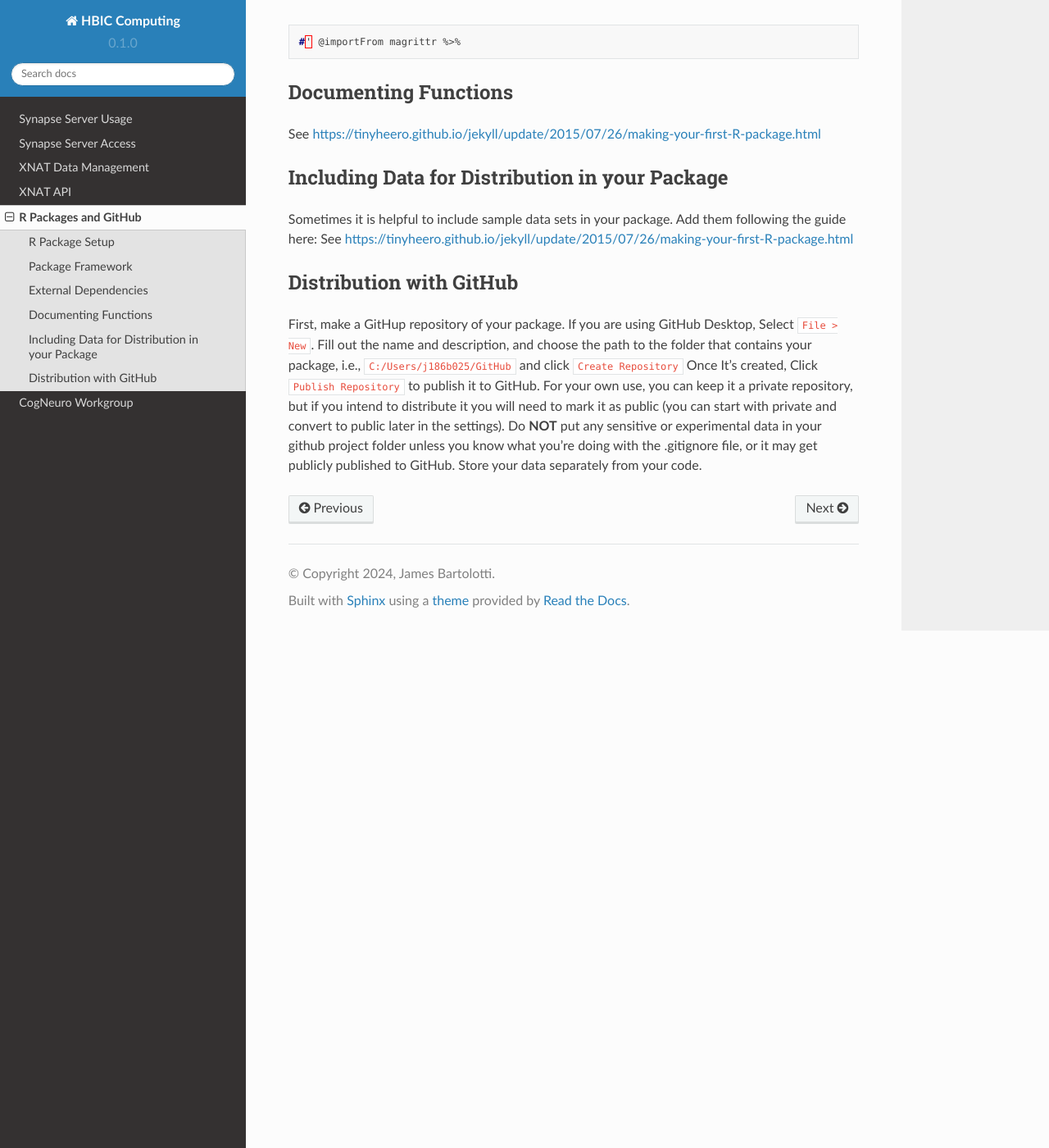
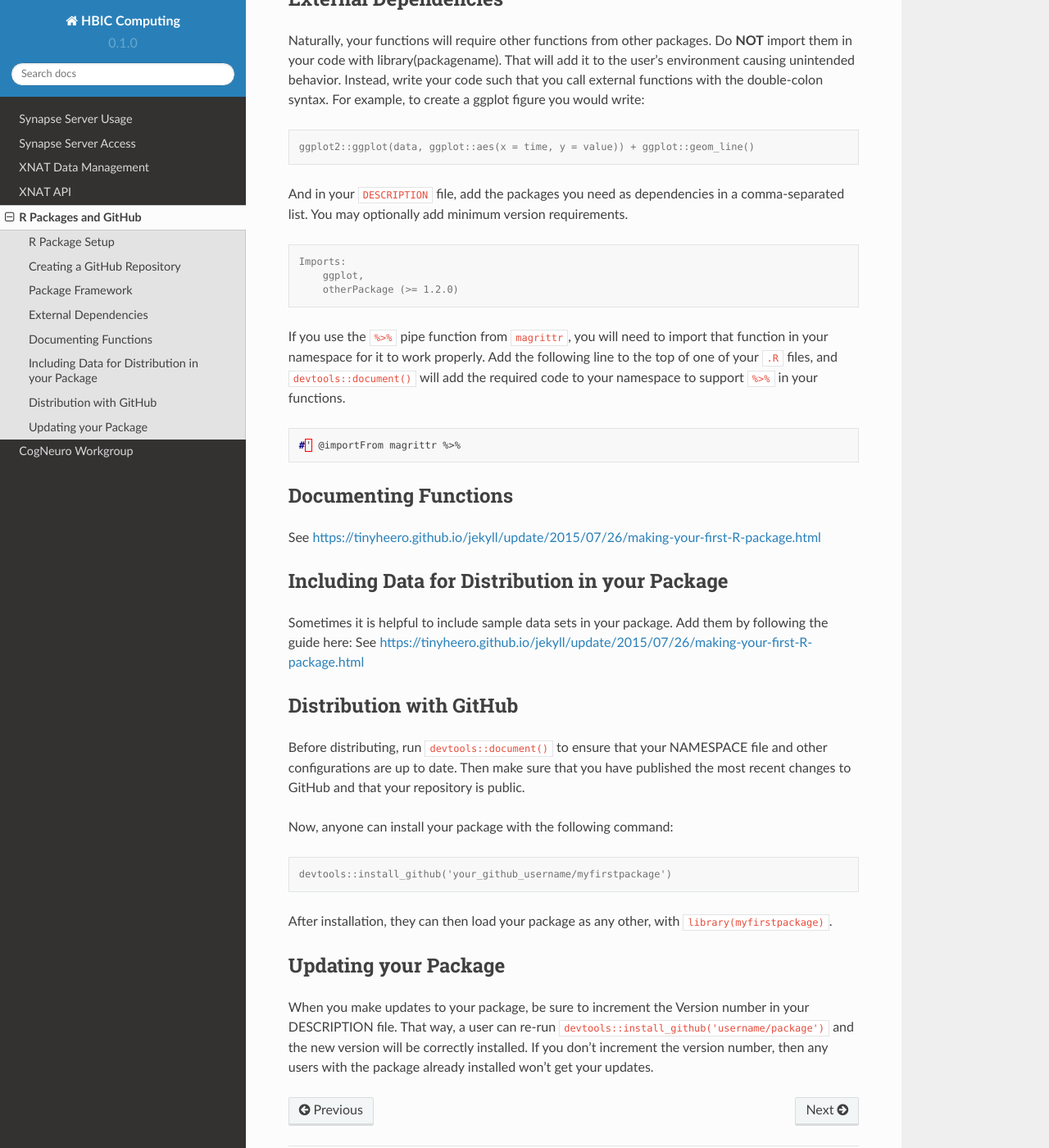
Before and after one commit to jbartolotti/hbic-computing, a Sphinx documentation site: the page built from docs/source/rgithub.rst, in a window 1280 px wide and 1400 px high, scrolled down 2016 px. Shown: the whole window at 82% size. Built offline with Sphinx 7.4.7 and the Read the Docs theme 2.0.0, drawn with Linux system fonts in a browser that asks for light colours; some of the changed text lies outside the part shown.

Commit message:
Update rgithub.rst

```diff
--- a/docs/source/rgithub.rst
+++ b/docs/source/rgithub.rst
@@ -33,6 +33,14 @@
 myfirstpackage.Rproj: Open this in RStudio to load your entire project for working on.
 NAMESPACE: In an R package, some functions are available to the user, and some are internal functions not exposed to the user. NAMESPACE is a list of exposed functions for the user. Do not edit this by hand. Instead, devtools will manage this file.
 R: This is where all your R code goes for your package.
+
+Creating a GitHub Repository
+----------------------
+
+First, make a GitHup repository of your package. If you are using GitHub Desktop, Select ``File > New``. Fill out the name and description, and choose the path to the folder that contains your package, i.e., ``C:/Users/j186b025/GitHub`` and click ``Create Repository`` Once It's created, Click ``Publish Repository`` to publish it to GitHub. For your own use, you can keep it a private repository, but if you intend to distribute it you will need to mark it as public (you can start with private and convert to public later in the settings). Do **NOT** put any sensitive or experimental data in your github project folder unless you know what you're doing with the .gitignore file, or it may get publicly published to GitHub. Store your data separately from your code.
+
+As you work on your code, commit changes to the repository frequently. It's a good idea to make commits at least every session you work on your code. Provide a brief summary, and a short description of the changes that you made. The Changes tab in GitHub Desktop shows you what your current edits are, which can help writing your description. These descriptions, in addition to the History that shows what changes were made to which files in a commit, help enormously with reviewing the state of your code, what you've done, and why -- especially if you are returning to a project weeks or months later. Commits are stored locally until you Publish your changes to GitHub, which will send your commit history to GitHub.com.
+
 
 Package Framework
 ----------------------------
@@ -94,10 +102,23 @@
 Including Data for Distribution in your Package
 -----------------------
 
-Sometimes it is helpful to include sample data sets in your package. Add them following the guide here:
+Sometimes it is helpful to include sample data sets in your package. Add them by following the guide here:
 See https://tinyheero.github.io/jekyll/update/2015/07/26/making-your-first-R-package.html
 
 Distribution with GitHub
 --------------------------
 
-First, make a GitHup repository of your package. If you are using GitHub Desktop, Select ``File > New``. Fill out the name and description, and choose the path to the folder that contains your package, i.e., ``C:/Users/j186b025/GitHub`` and click ``Create Repository`` Once It's created, Click ``Publish Repository`` to publish it to GitHub. For your own use, you can keep it a private repository, but if you intend to distribute it you will need to mark it as public (you can start with private and convert to public later in the settings). Do **NOT** put any sensitive or experimental data in your github project folder unless you know what you're doing with the .gitignore file, or it may get publicly published to GitHub. Store your data separately from your code.
+Before distributing, run ``devtools::document()`` to ensure that your NAMESPACE file and other configurations are up to date. Then make sure that you have published the most recent changes to GitHub and that your repository is public.
+
+Now, anyone can install your package with the following command:
+
+.. code-block:: console
+
+    devtools::install_github('your_github_username/myfirstpackage')
+
+After installation, they can then load your package as any other, with ``library(myfirstpackage)``.
+
+Updating your Package
+-------------------------
+
+When you make updates to your package, be sure to increment the Version number in your DESCRIPTION file. That way, a user can re-run ``devtools::install_github('username/package')`` and the new version will be correctly installed. If you don't increment the version number, then any users with the package already installed won't get your updates.
```
